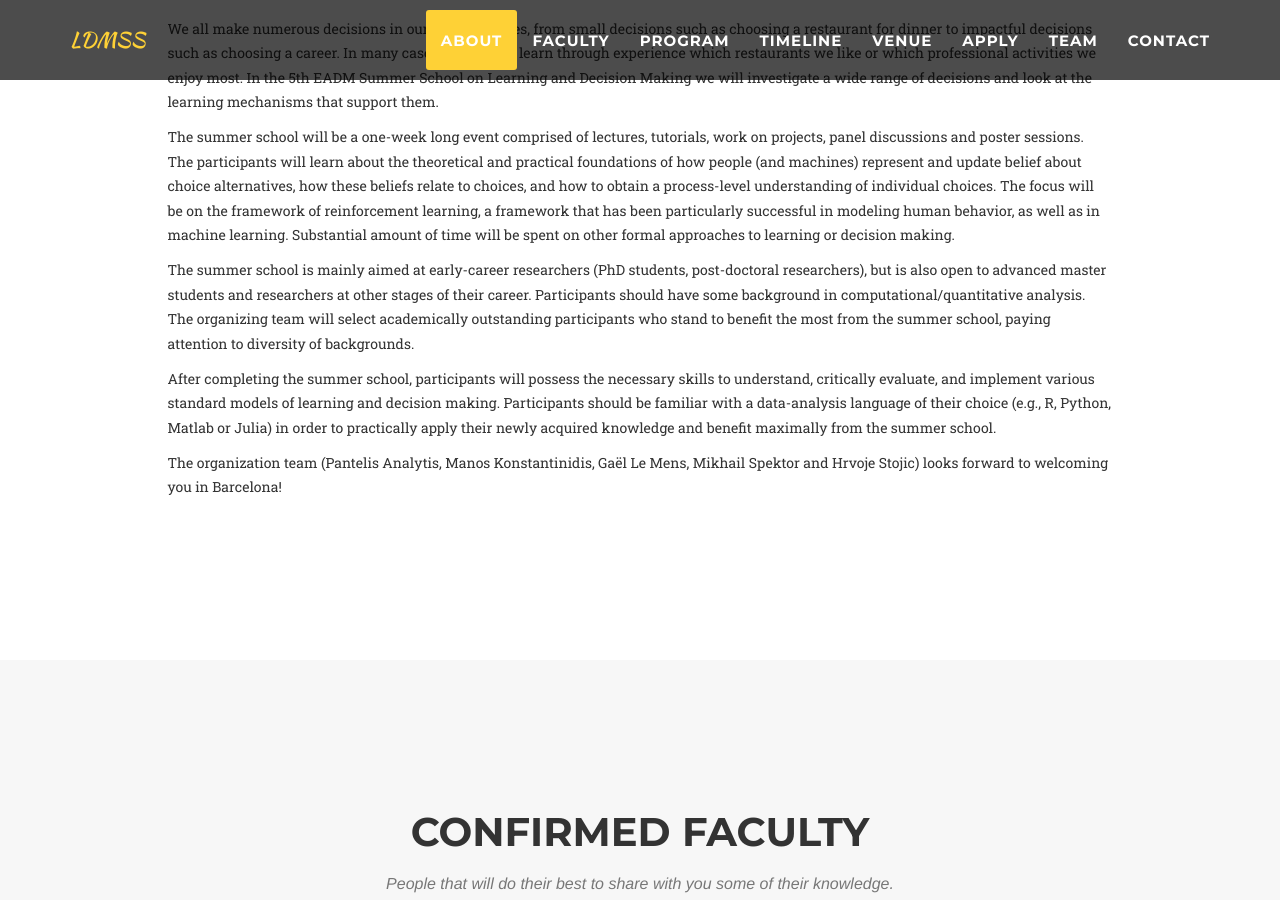
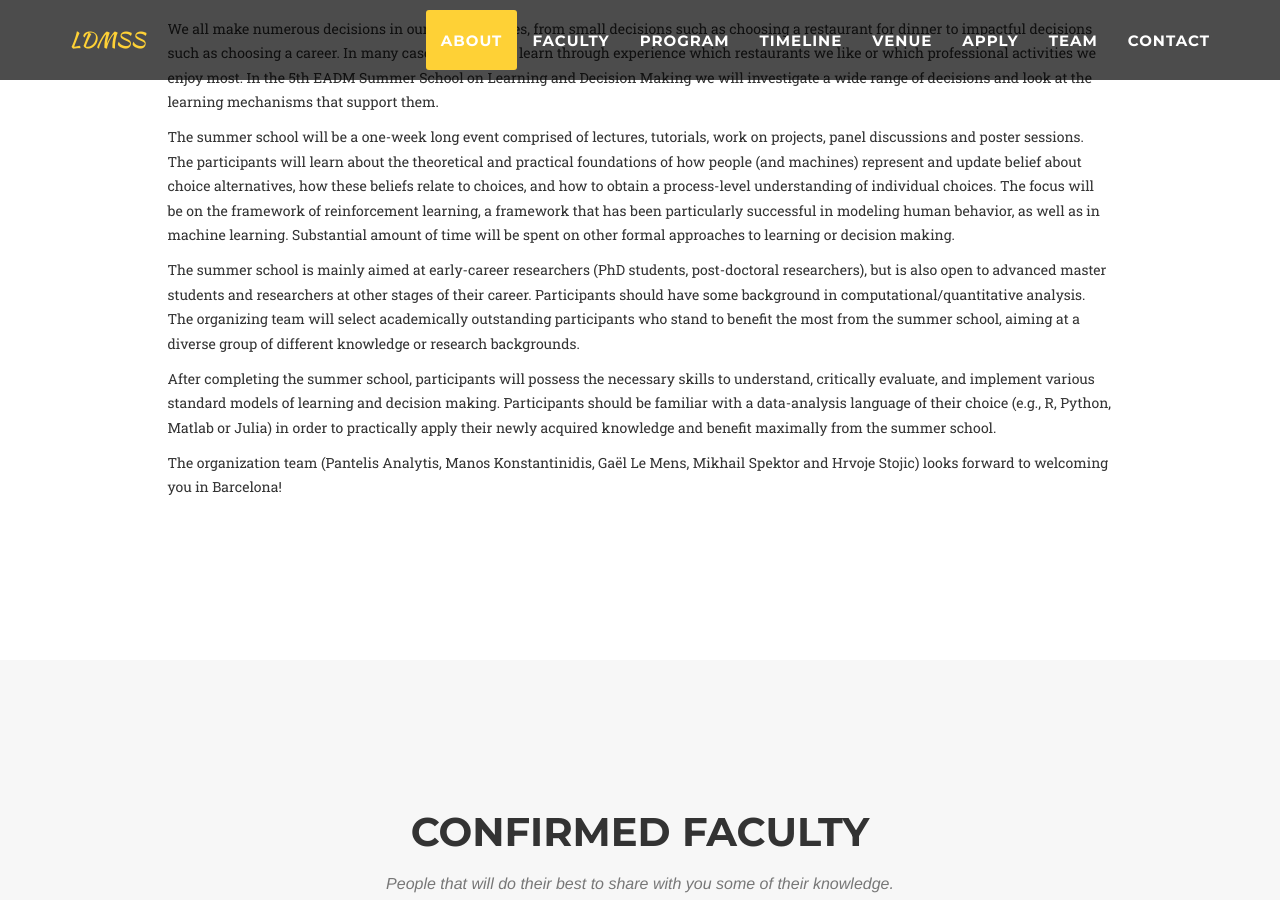
Before and after one commit to ldmss/ldmss.github.io, a Jekyll site: the page built from index.html, in a window 1280 px wide and 900 px high, scrolled down 1074 px. Built offline with Jekyll 4.4.1, drawn with Linux system fonts in a browser that asks for light colours; some web fonts are replaced; some of the changed text lies outside the part shown.

Commit message:
some cosmetic changes

```diff
--- a/_config.yml
+++ b/_config.yml
@@ -27,6 +27,8 @@ directors:
       url: https://business.leeds.ac.uk/divisions-management/staff/320/dr-emmanouil-konstantinidis
     - title: envelope
       url: mailto:E.Konstantinidis@leeds.ac.uk
+    - title: twitter
+      url: https://twitter.com/manoskon
 - name: Hrvoje Stojic
   pic: 1
   position: University College London
@@ -115,6 +117,8 @@ faculty:
       url: https://business.leeds.ac.uk/divisions-management/staff/320/dr-emmanouil-konstantinidis
     - title: envelope
       url: mailto:E.Konstantinidis@leeds.ac.uk
+    - title: twitter
+      url: https://twitter.com/manoskon
 - name: G. Elliot Wimmer
   pic: 10
   position: University College London
--- a/_includes/about.html
+++ b/_includes/about.html
@@ -14,7 +14,7 @@
 
                     <p>The summer school will be a one-week long event comprised of lectures, tutorials, work on projects, panel discussions and poster sessions. The participants will learn about the theoretical and practical foundations of how people (and machines) represent and update belief about choice alternatives, how these beliefs relate to choices, and how to obtain a process-level understanding of individual choices. The focus will be on the framework of reinforcement learning, a framework that has been particularly successful in modeling human behavior, as well as in machine learning. Substantial amount of time will be spent on other formal approaches to learning or decision making.</p>
 
-                    <p>The summer school is mainly aimed at early-career researchers (PhD students, post-doctoral researchers), but is also open to advanced master students and researchers at other stages of their career. Participants should have some background in computational/quantitative analysis. The organizing team will select academically outstanding participants who stand to benefit the most from the summer school, paying attention to diversity of backgrounds.</p>
+                    <p>The summer school is mainly aimed at early-career researchers (PhD students, post-doctoral researchers), but is also open to advanced master students and researchers at other stages of their career. Participants should have some background in computational/quantitative analysis. The organizing team will select academically outstanding participants who stand to benefit the most from the summer school, aiming at a diverse group of different knowledge or research backgrounds.</p>
 
                     <p>After completing the summer school, participants will possess the necessary skills to understand, critically evaluate, and implement various standard models of learning and decision making. Participants should be familiar with a data-analysis language of their choice (e.g., R, Python, Matlab or Julia) in order to practically apply their newly acquired knowledge and benefit maximally from the summer school.</p>
 
--- a/_includes/directors.html
+++ b/_includes/directors.html
@@ -10,7 +10,7 @@
             <div class="row">
                 {% for member in site.directors %}
                 <!-- <div class="col-sm-0 col-xs-2"></div> -->
-                <div class="col-lg-3 col-md-4 col-sm-6 col-xs-12 mx-auto">
+                <div class="col-lg-4 col-md-4 col-sm-6 col-xs-12 mx-auto">
                     <div class="team-member">
                         <img src="img/directors/{{ member.pic }}.jpg" class="img-responsive img-circle" alt="">
                         <h4>{{ member.name }}</h4>
--- a/_includes/faculty.html
+++ b/_includes/faculty.html
@@ -9,7 +9,7 @@
             </div>
             <div class="row">
                 {% for member in site.faculty %}
-                <div class="col-lg-3 col-md-4 col-sm-6 col-xs-12">
+                <div class="col-lg-4 col-md-4 col-sm-6 col-xs-12">
                     <div class="team-member">
                         <img src="img/faculty/{{ member.pic }}.jpg" class="img-responsive img-circle" alt="">
                         <h4>{{ member.name }}</h4>
--- a/_includes/footer.html
+++ b/_includes/footer.html
@@ -14,10 +14,12 @@
                 </div>
                 <div class="col-md-4">
                     <ul class="list-inline quicklinks">
-                        <li><a href="#">Privacy Policy</a>
+                        <li><a href="https://github.com/y7kim/agency-jekyll-theme">Agency theme</a>
+                        </li>
+                        <!-- <li><a href="#">Privacy Policy</a>
                         </li>
                         <li><a href="#">Terms of Use</a>
-                        </li>
+                        </li> -->
                     </ul>
                 </div>
             </div>
```
Also changed, not shown: img/directors/3.jpg, img/faculty/3.jpg.
